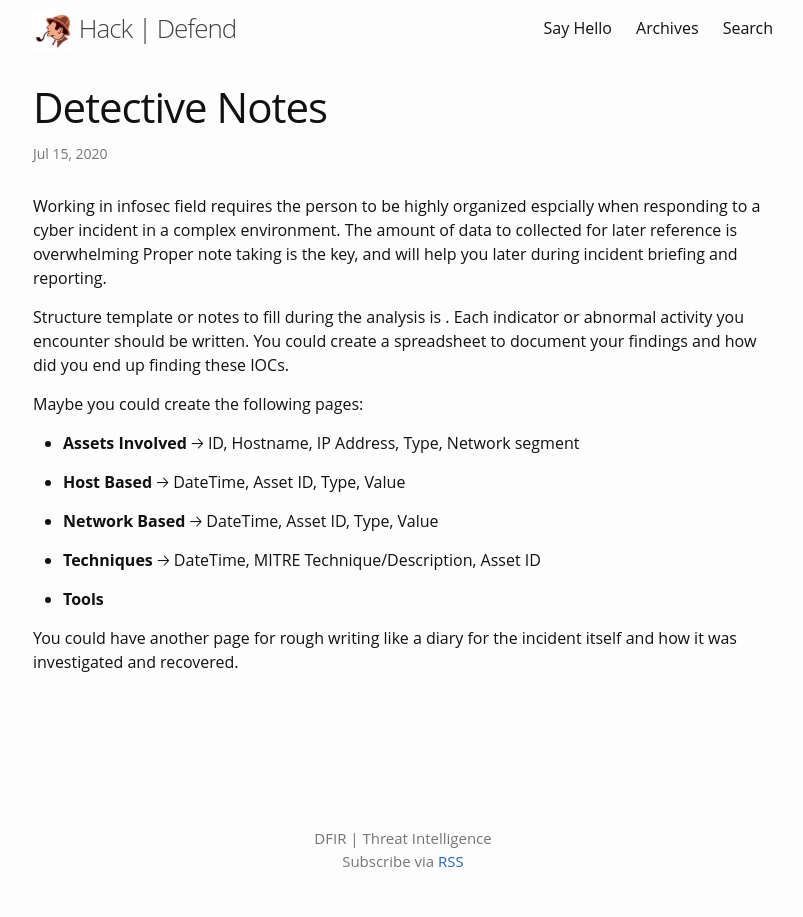
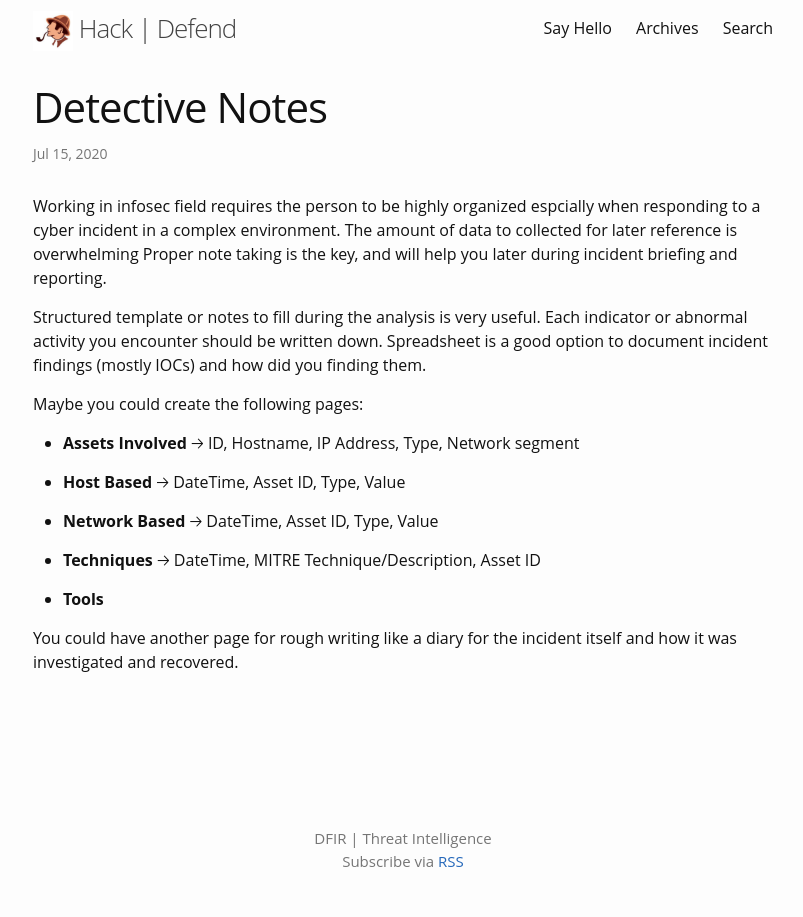
Before and after one commit to hackdefend/hackdefend.github.io, a Jekyll site: the page built from _posts/2020-07-15-Tip-from-the-field-for-Incident-Responders.md, in a window 1280 px wide. Shown: the whole page, without its empty margins (237-1040 px from the left). Built offline with Jekyll 4.4.1, drawn with Linux system fonts in a browser that asks for light colours.

Commit message:
whatever

```diff
--- a/_posts/2020-07-15-Tip-from-the-field-for-Incident-Responders.md
+++ b/_posts/2020-07-15-Tip-from-the-field-for-Incident-Responders.md
@@ -9,7 +9,7 @@ Working in infosec field requires the person to be highly organized espcially wh
 
 <!-- more -->
 
-Structure template or notes to fill during the analysis is . Each indicator or abnormal activity you encounter should be written. You could create a spreadsheet to document your findings and how did you end up finding these IOCs.
+Structured template or notes to fill during the analysis is very useful. Each indicator or abnormal activity you encounter should be written down. Spreadsheet is a good option to document incident findings (mostly IOCs) and how did you finding them.
 
 Maybe you could create the following pages:
 
```
